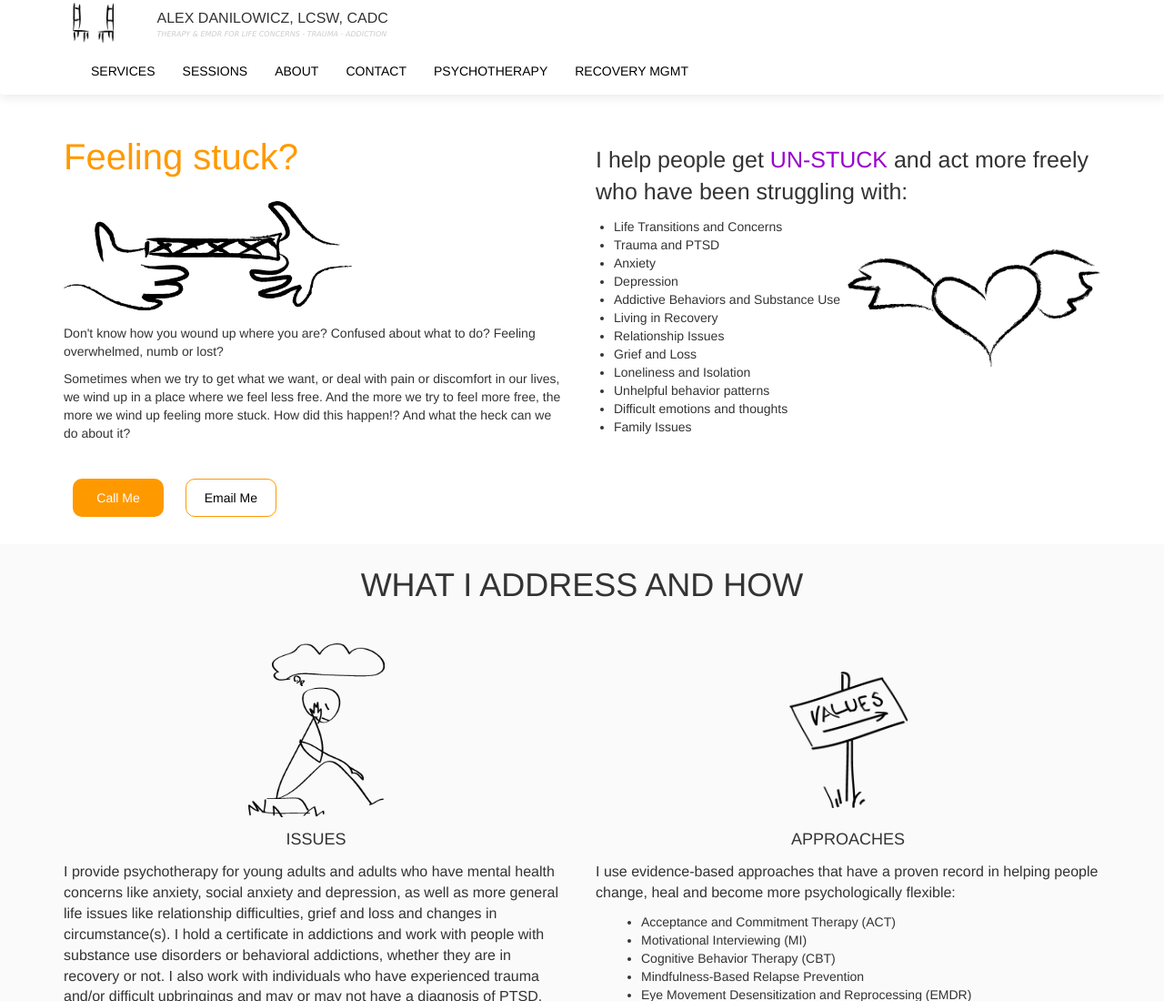
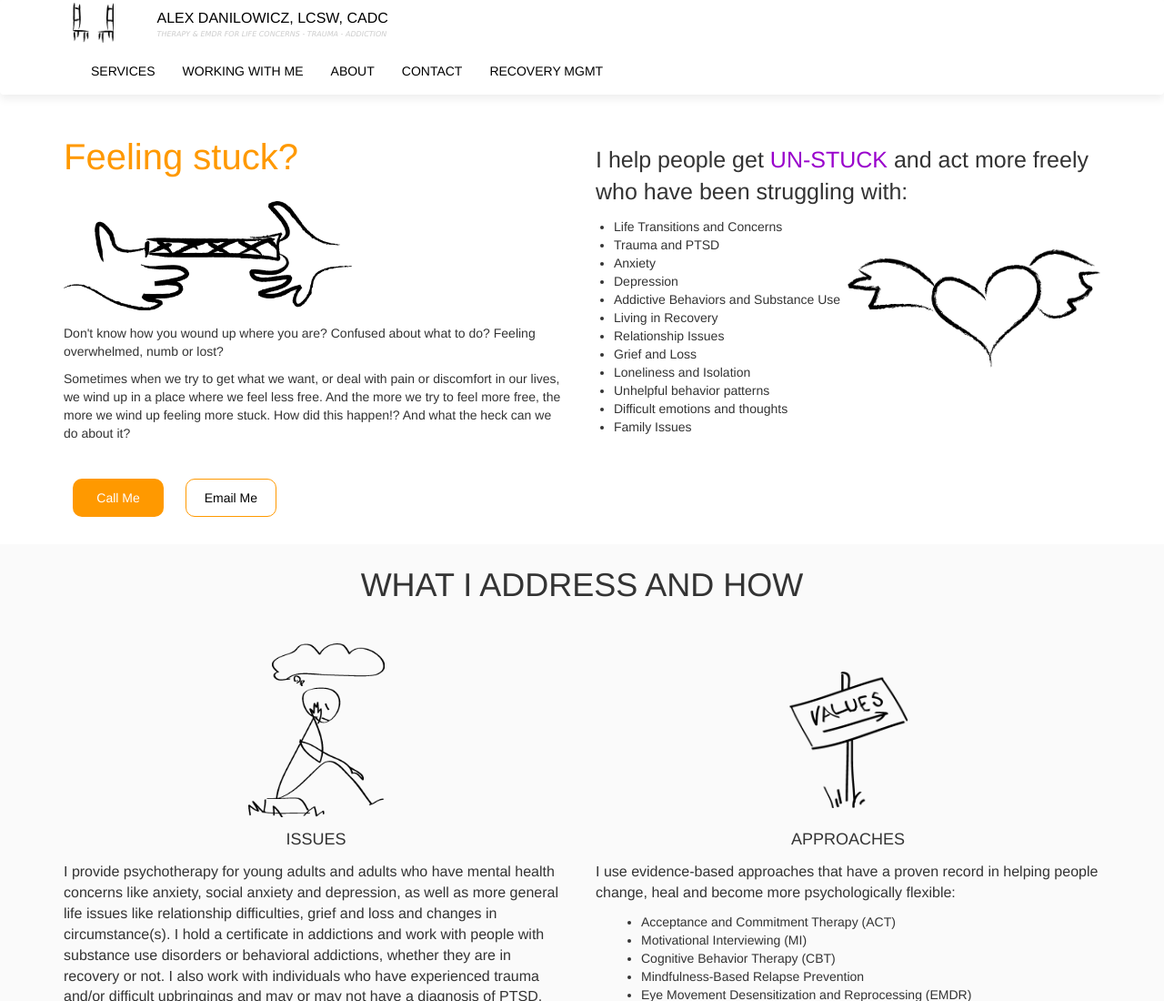
Before and after one commit to Adanilowicz/therapy, a plain HTML site: page Index.html in a window 1280 px wide. Shown: the top 1100 px of the page at 91% size. Drawn offline with nearby package versions, Linux system fonts and the light colour scheme; files that its build step writes are made by us from their sources.

Commit message:
changed menu items and spacing

```diff
--- a/Index.html
+++ b/Index.html
@@ -32,15 +32,16 @@
 
                     </button>
                     </div>
-                <div class="row">
+              <div class="row">
                  <div class="col-sm-1">
-                <a href="#header"><img class="logo" src="two_chairs.png" /></a>
+                <a href="Index.html"><img class="logo" src="two_chairs.png" /></a>
                 </div>
                 <div class="col-sm-5">
+                <a class="logo-a" href="Index.html">
                 <p class="logo-text">Alex Danilowicz,
                  LCSW, CADC</p>
 
-                 <p class="summary-text"> THERAPY & EMDR for LIFE CONCERNS - TRAUMA - ADDICTION  </p>
+                 <p class="summary-text"> THERAPY & EMDR for LIFE CONCERNS - TRAUMA - ADDICTION  </p></a>
                 </div>
                 </div>
 
@@ -52,7 +53,7 @@
                     	<a data-scroll href="#services">Services</a>
                     </li>
                     <li>
-                    	<a data-scroll href="#working">Sessions</a>
+                    	<a data-scroll href="#working">Working with Me</a>
                     </li>
                     <li>
                     	<a data-scroll href="#about">About</a>
@@ -61,9 +62,7 @@
                     	<a data-scroll href="#footer">Contact</a>
                     </li>
 
-                    <li>
-                    	<a href="psychotherapy.html">Psychotherapy</a>
-                    </li>
+
                     <li>
                     	<a href="recoverymgmt.html">Recovery Mgmt</a>
                     </li>
```
Also changed, not shown: recoverymgmt.html (+2 -4 lines).
